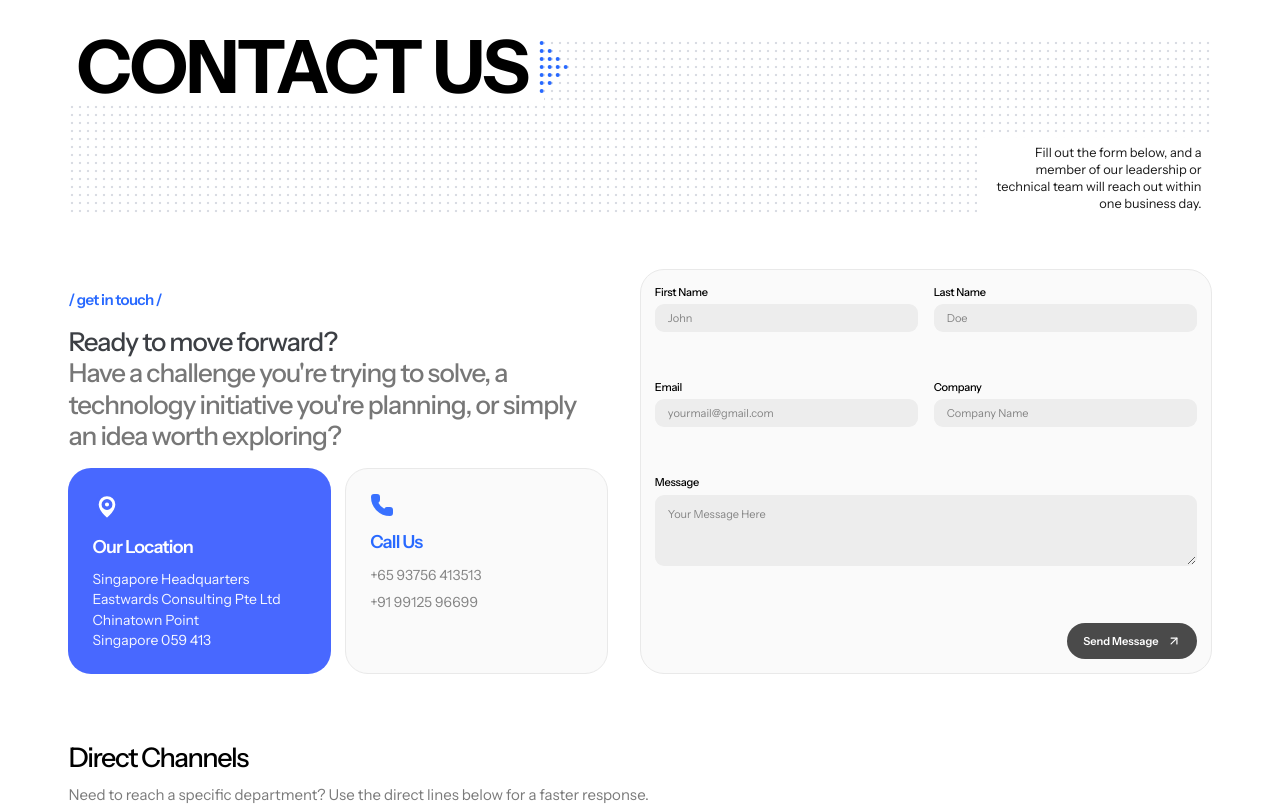
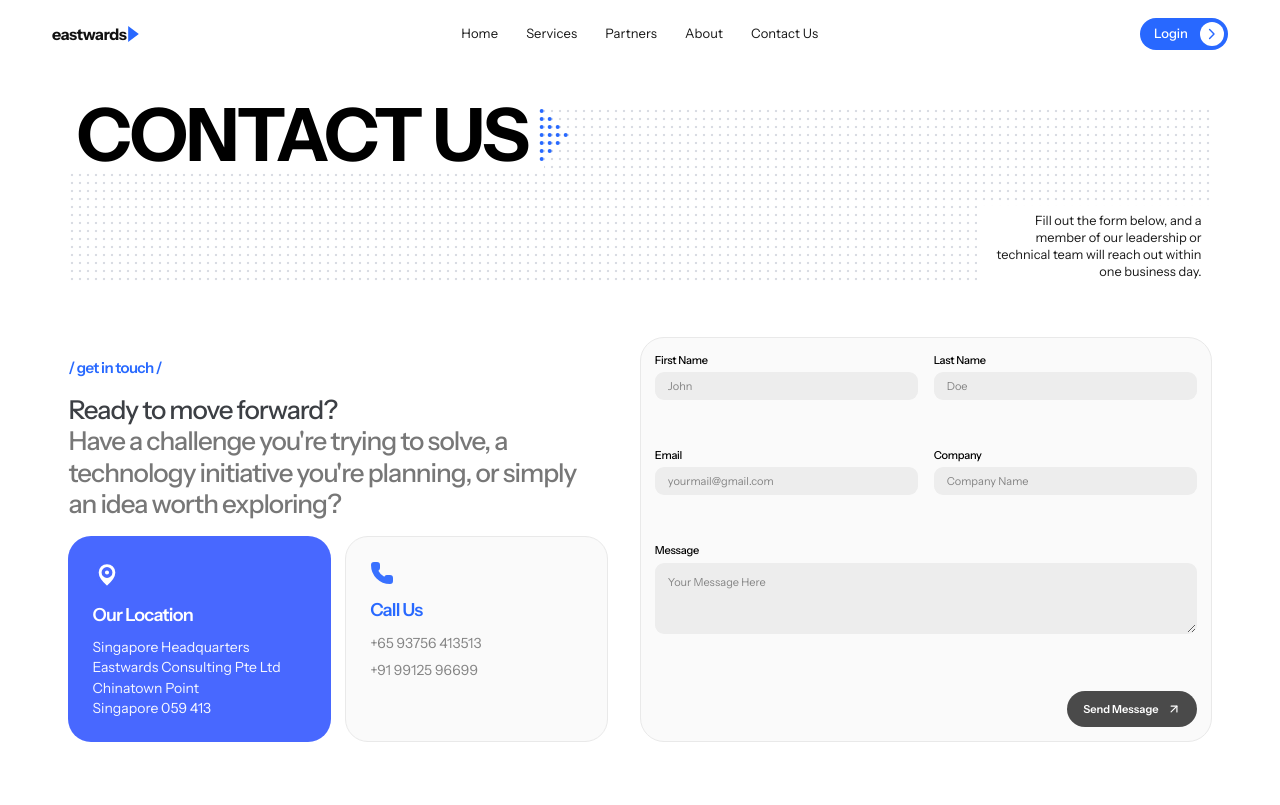
Before and after one commit to wajiha-kulsum/eastwards, a Next.js app: page /contact in a window 1280 px wide. Shown: the top 805 px of the page. Built offline with nearby package versions, Linux system fonts and the light colour scheme.

Commit message:
Render navbar on every page via root layout

```diff
--- a/app/layout.tsx
+++ b/app/layout.tsx
@@ -3,6 +3,7 @@ import localFont from "next/font/local";
 import { Instrument_Sans } from "next/font/google";
 import { SmoothScroll } from "@/components/SmoothScroll";
 import { Footer } from "@/components/Footer";
+import { Navbar } from "@/components/Navbar";
 import "./globals.css";
 
 /* Inter Display Bold — headlines + footer wordmark
@@ -32,7 +33,10 @@ export default function RootLayout({ children }: LayoutProps<"/">) {
       className={`${interDisplay.variable} ${instrumentSans.variable} h-full antialiased`}
     >
       <body className="flex min-h-full flex-col">
-        <SmoothScroll>{children}</SmoothScroll>
+        <SmoothScroll>
+          <Navbar />
+          {children}
+        </SmoothScroll>
         <Footer />
       </body>
     </html>
--- a/app/page.tsx
+++ b/app/page.tsx
@@ -1,4 +1,3 @@
-import { Navbar } from "@/components/Navbar";
 import { Hero } from "@/components/Hero";
 import { Features } from "@/components/Features";
 import { CoreValues } from "@/components/CoreValues";
@@ -7,7 +6,6 @@ import BlogShowcase from "@/components/BlogShowcase";
 export default function Home() {
   return (
     <>
-      <Navbar />
       <main className="flex-1">
         <Hero />
         <Features />
```
